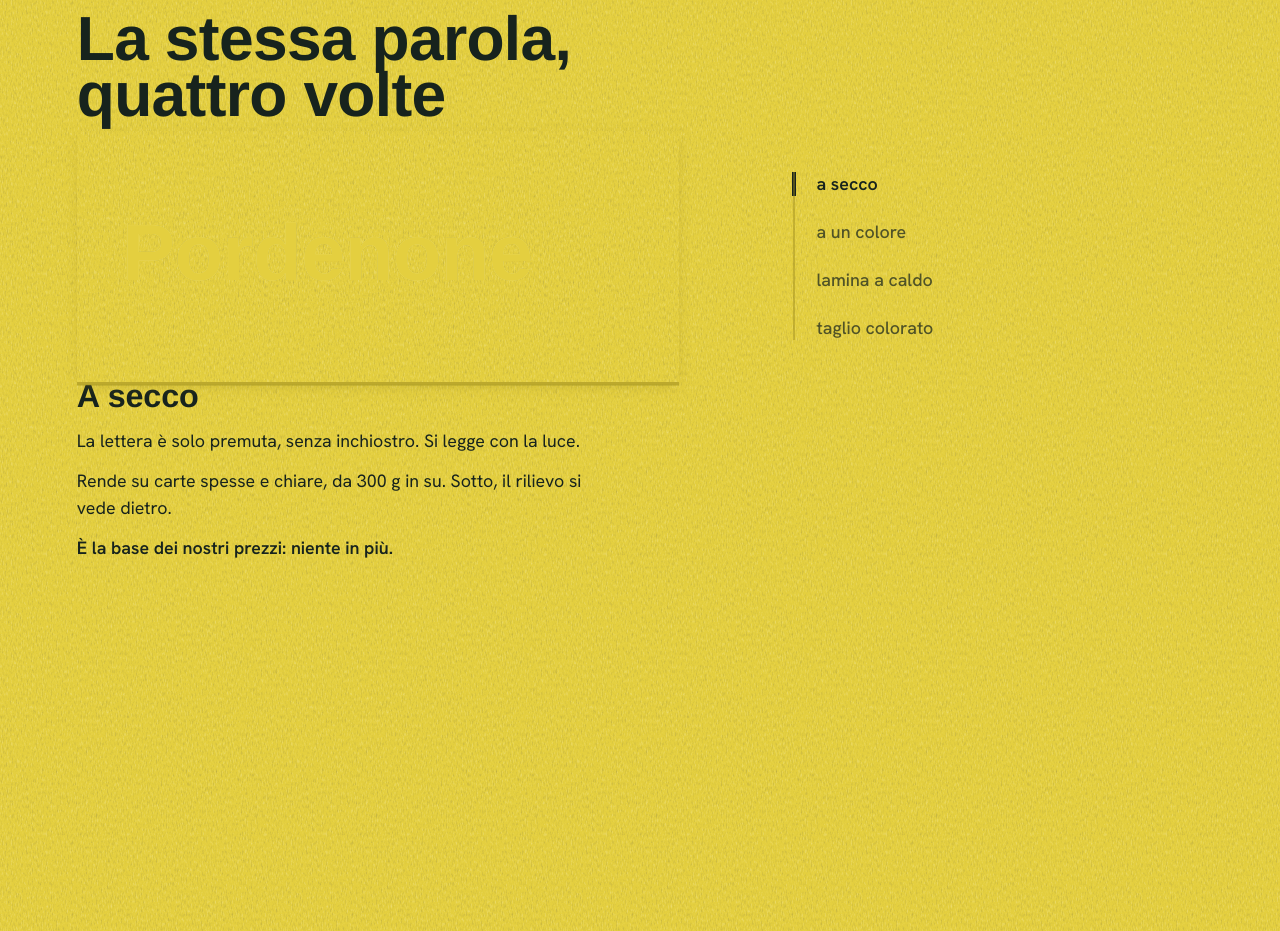
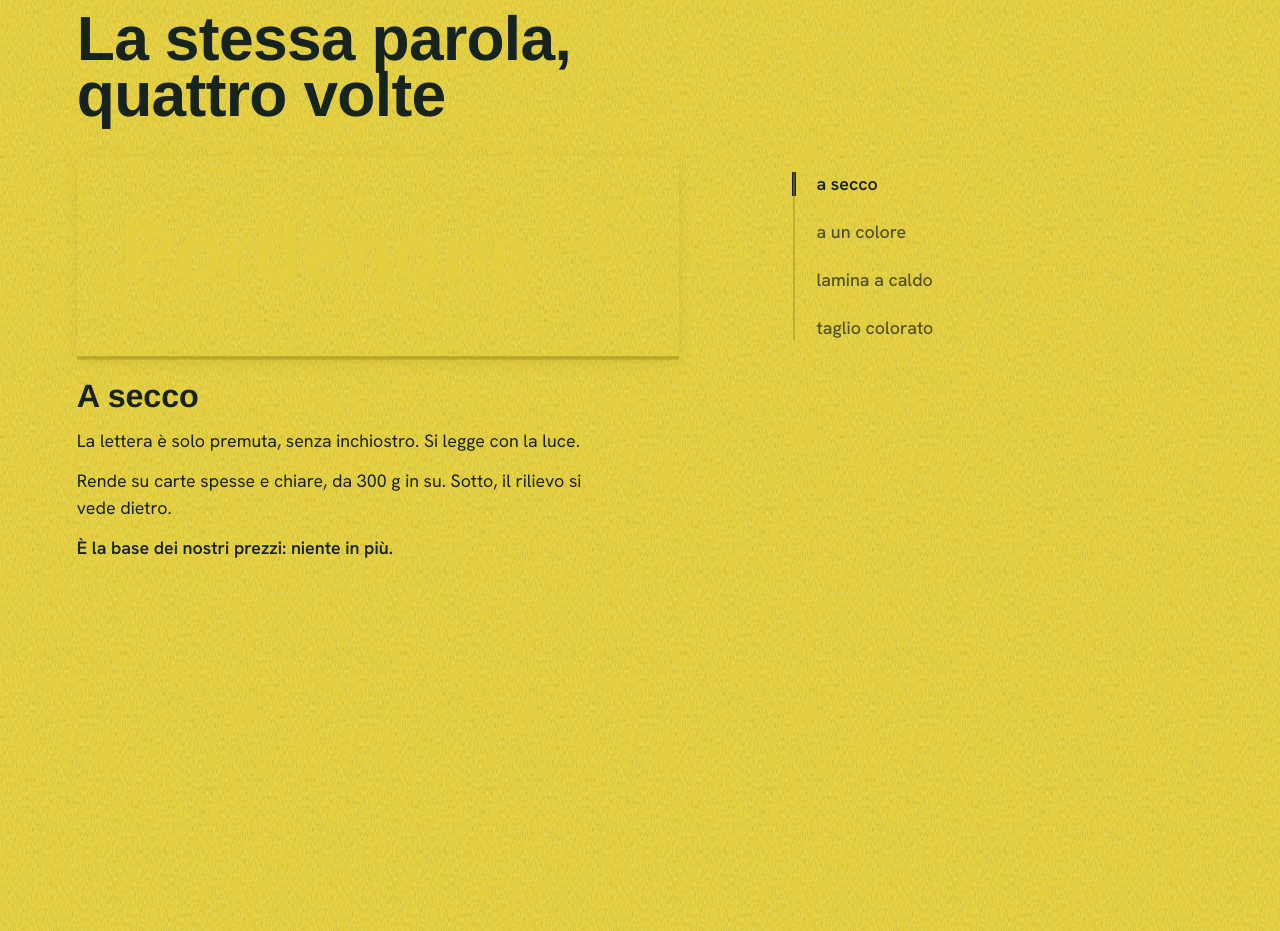
Before and after one commit to cicerilab/claude250, a React (Vite) app in the folder concepts/10-torchio/: page /concept-10 in a window 1280 px wide. Shown: the part 1900-2831 px from the top of the page. Built offline with nearby package versions, Linux system fonts and the light colour scheme; a web font is replaced by a local one.

Commit message:
Concept 10: giro 3, Colophon
Co-Authored-By: Claude Opus 5.5 <noreply@anthropic.com>
Claude-Session: https://claude.ai/code/session_01NDFS5qir9YmV23ES5hxZBc

```diff
--- a/concepts/10-torchio/src/pages/concepts/impronta/sections/Tecniche/tecniche.css
+++ b/concepts/10-torchio/src/pages/concepts/impronta/sections/Tecniche/tecniche.css
@@ -14,7 +14,7 @@
      --_imp-t-em          larghezza media di un carattere in em a quell'asse
      --_imp-t-gradi       rotazione massima del taglio (-32° / -24°)
      --_imp-t-foglio      spessore di un biglietto della pila (9 / 6 px)
-     --_imp-t-zona        altezza massima della lastra (5/12 della sua larghezza)
+     --_imp-t-zona        altezza massima della lastra (1/3 della sua larghezza)
    Struttura (pin):
      section.imp-tecniche
        .imp-tecniche__pin              400svh (350svh sotto 768)
@@ -133,11 +133,11 @@
 }
 
 /* Telefono e tablet: titolo in alto, nomi, lastra, scheda in basso sopra il
-   segnapagina. La lastra è una striscia 12:5 (la parola la riempie): cresce
+   segnapagina. La lastra è una striscia 3:1 (la parola la riempie): cresce
    fino alla sua altezza piena e si stringe se l'altezza manca; l'aria che
    avanza va tra i blocchi, non intorno alla lastra. */
 .imp-root .imp-tecniche__gabbia {
-  --_imp-t-zona: calc(var(--imp-area-viva) * 5 / 12);
+  --_imp-t-zona: calc(var(--imp-area-viva) / 3);
   flex: 1 1 auto;
   min-block-size: 0;
   display: grid;
@@ -216,7 +216,7 @@
   }
 
   .imp-root .imp-tecniche__palco .imp-tecniche__foglio {
-    inline-size: min(100cqi, calc((100svh - 26rem) * 12 / 5));
+    inline-size: min(100cqi, calc((100svh - 26rem) * 3));
   }
 
   .imp-root .imp-tecniche__indice {
@@ -407,8 +407,8 @@
    appoggiato, così sulla stessa carta del sito il biglietto si stacca. */
 .imp-root .imp-tecniche__foglio {
   --imp-spessore-pezzo: 2.5px;
-  inline-size: min(100cqi, calc(100cqb * 12 / 5));
-  aspect-ratio: 12 / 5;
+  inline-size: min(100cqi, calc(100cqb * 3));
+  aspect-ratio: 3 / 1;
   container-type: inline-size;
   display: flex;
   align-items: center;
@@ -434,6 +434,13 @@
   line-height: var(--imp-lh-secco);
   letter-spacing: var(--imp-trk-secco);
   white-space: nowrap;
+}
+
+/* A secco la parola è il colore della carta: nel ripiego CSS il solco va
+   più fondo (ombre del bisello scalate di 1,6), così la parola riempie la
+   lastra anche senza lo shader e non annega nel campo. */
+.imp-root .imp-tecniche__parola.imp-secco {
+  --imp-rilievo: 1.6;
 }
 
 /* Con lo shader acceso il fronte del biglietto è trasparente: la parola la
```
Also changed, not shown: concepts/10-torchio/src/pages/concepts/impronta/sections/Legatoria/Legatoria.tsx (+8 -8 lines), 1 other file (tests, documents, lock files or other folders).
